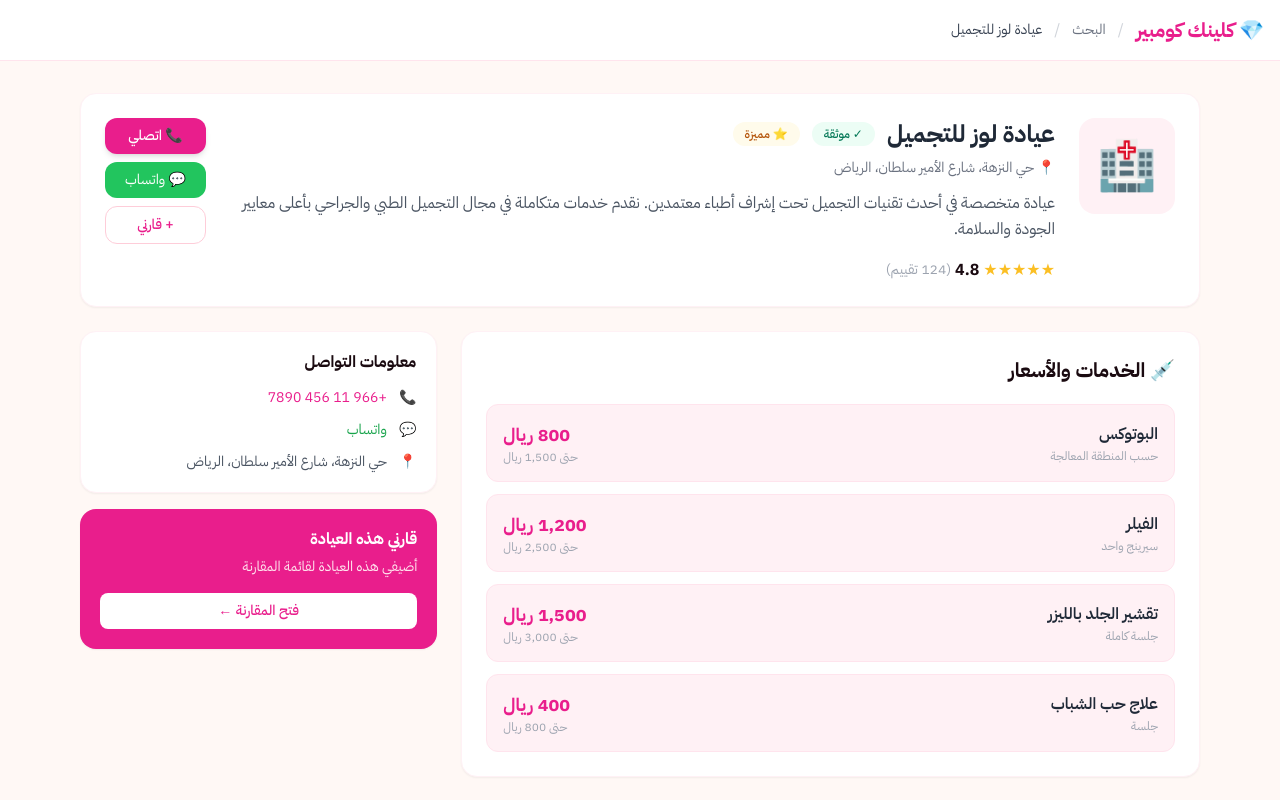
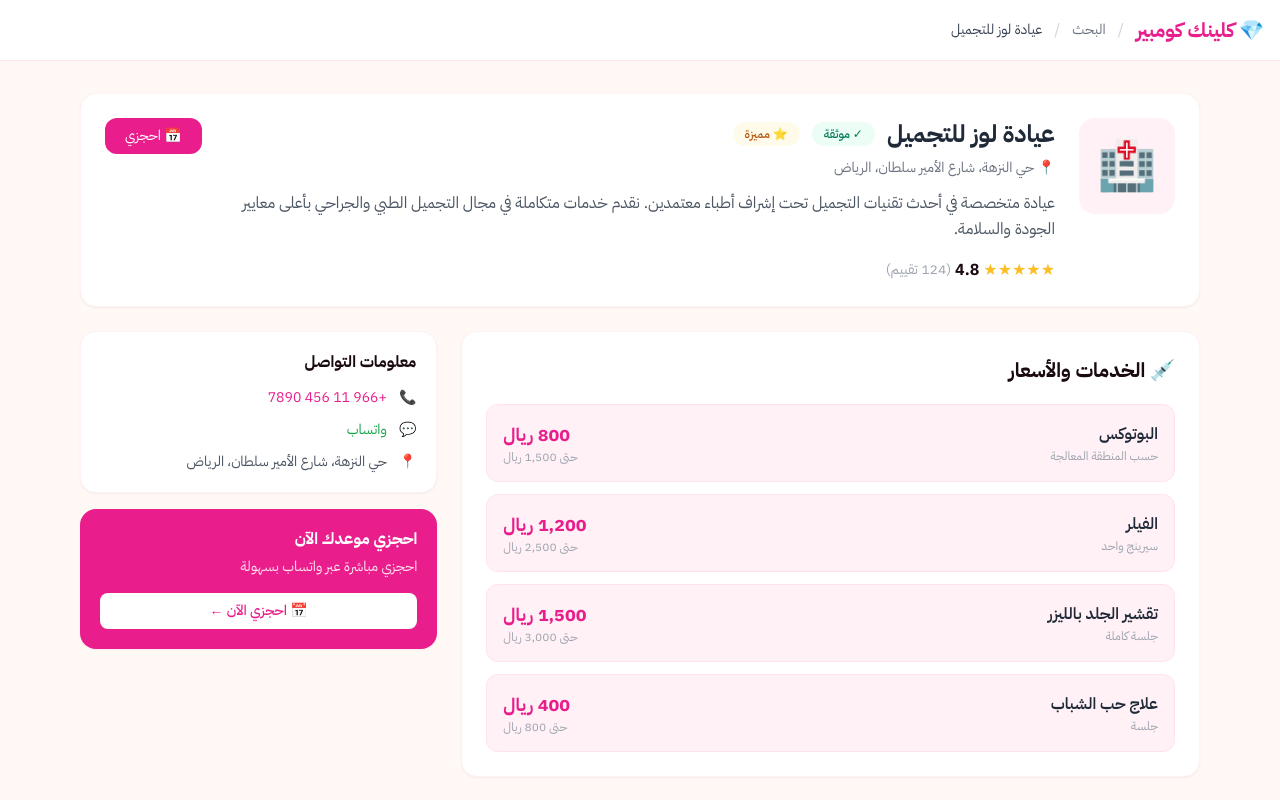
Before and after one commit to eeccv/clinic-compare, a Next.js app: page /clinic/elegance-salon in a window 1280 px wide. Shown: the top 800 px of the page. Built offline with nearby package versions, Linux system fonts and the light colour scheme.

Commit message:
replace buttons with booking button

```diff
--- a/app/clinic/[slug]/page.tsx
+++ b/app/clinic/[slug]/page.tsx
@@ -85,12 +85,10 @@ export default function ClinicPage({ params }: { params: { slug: string } }) {
               </div>
             </div>
             <div className="flex flex-col gap-2">
-              <a href={`tel:${clinic.phone}`} className="btn-primary text-sm py-2 px-5 text-center">📞 اتصلي</a>
-              <a href={`https://wa.me/${clinic.whatsapp?.replace(/\D/g,'')}`}
-                className="bg-green-500 hover:bg-green-600 text-white text-sm py-2 px-5 rounded-xl text-center transition-colors">
-                💬 واتساب
+              <a href={`/book/${clinic.id}`}
+                className="bg-rose-600 hover:bg-rose-700 text-white text-sm py-2 px-5 rounded-xl text-center transition-colors">
+                📅 احجزي
               </a>
-              <button className="btn-secondary text-sm py-2 px-5">+ قارني</button>
             </div>
           </div>
         </div>
@@ -145,7 +143,6 @@ export default function ClinicPage({ params }: { params: { slug: string } }) {
             {/* Reviews */}
             <div className="card p-6">
               <h2 className="text-xl font-bold mb-5">⭐ تقييمات العملاء</h2>
-              {/* Rating summary */}
               <div className="flex gap-6 mb-6 p-4 bg-rose-50 rounded-xl">
                 <div className="text-center">
                   <div className="text-5xl font-bold text-gray-800">{clinic.avgRating}</div>
@@ -164,7 +161,6 @@ export default function ClinicPage({ params }: { params: { slug: string } }) {
                   ))}
                 </div>
               </div>
-              {/* Reviews list */}
               <div className="space-y-4">
                 {clinic.reviews.map(rev => (
                   <div key={rev.id} className="border-b border-rose-50 pb-4 last:border-0">
@@ -212,13 +208,13 @@ export default function ClinicPage({ params }: { params: { slug: string } }) {
               </div>
             </div>
 
-            {/* Compare CTA */}
+            {/* Book CTA */}
             <div className="card p-5 bg-rose-600 text-white border-0">
-              <h3 className="font-bold mb-2">قارني هذه العيادة</h3>
-              <p className="text-rose-100 text-sm mb-4">أضيفي هذه العيادة لقائمة المقارنة</p>
-              <Link href="/compare" className="bg-white text-rose-600 font-medium py-2 px-4 rounded-lg text-sm block text-center hover:bg-rose-50 transition-colors">
-                فتح المقارنة ←
-              </Link>
+              <h3 className="font-bold mb-2">احجزي موعدك الآن</h3>
+              <p className="text-rose-100 text-sm mb-4">احجزي مباشرة عبر واتساب بسهولة</p>
+              <a href={`/book/${clinic.id}`} className="bg-white text-rose-600 font-medium py-2 px-4 rounded-lg text-sm block text-center hover:bg-rose-50 transition-colors">
+                📅 احجزي الآن ←
+              </a>
             </div>
           </div>
         </div>
```
